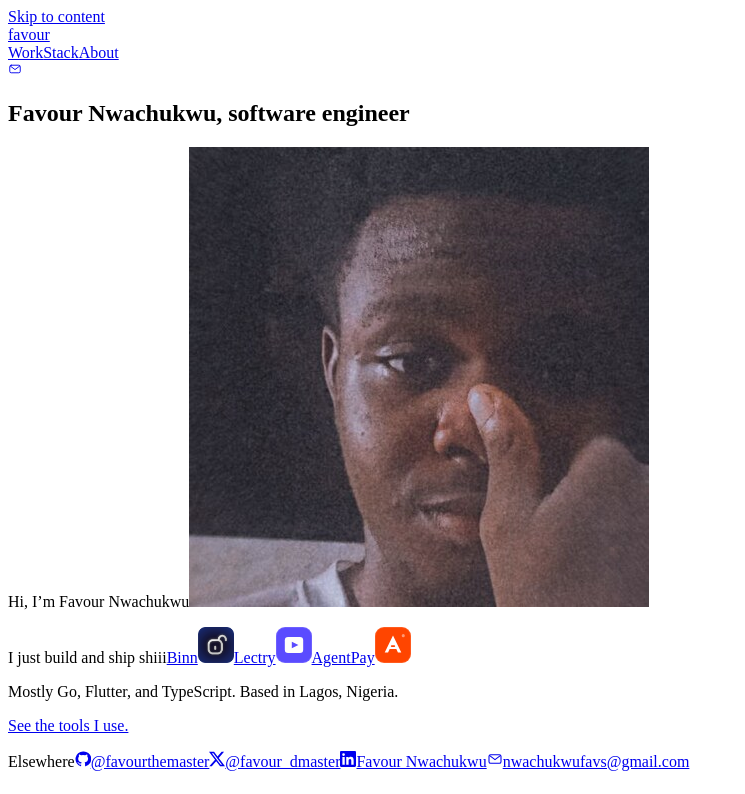
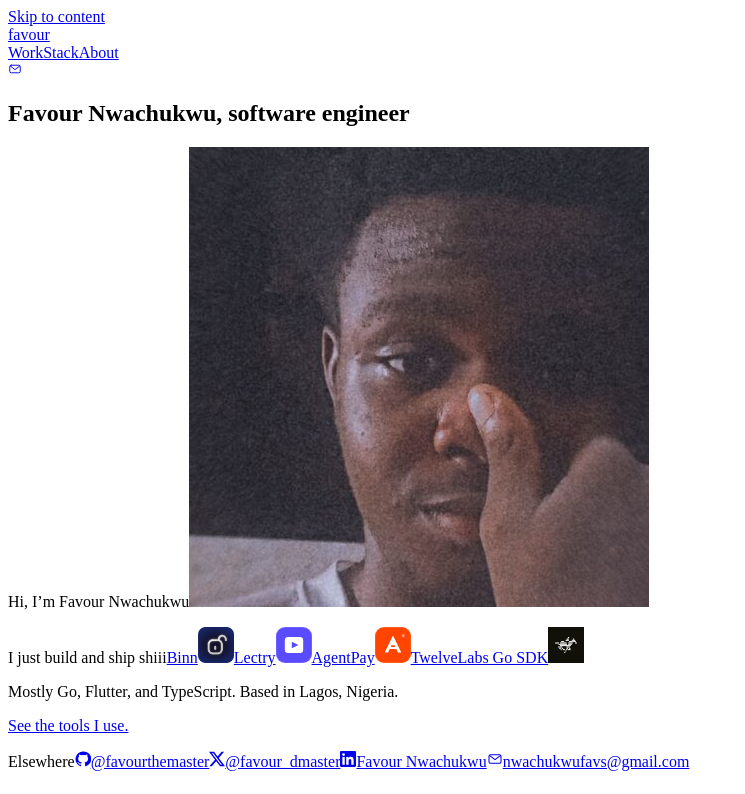
Before and after one commit to favourthemaster/portfolio-site, a React (Vite) app: page / in a window 1280 px wide. Shown: the top 794 px of the page, without its empty margins (0-745 px from the left). Built offline with nearby package versions, Linux system fonts and the light colour scheme; the HTML template or start-up script is replaced by a standard one.

Commit message:
Connect Lectry and TwelveLabs case studies

```diff
--- a/src/data/projects.ts
+++ b/src/data/projects.ts
@@ -30,6 +30,7 @@ export type Project = {
   caseStudy?: {
     intro: string
     problem: string
+    links?: { text: string; href: string }[]
   }
   highlight?: string
 }
@@ -74,9 +75,10 @@ export const projects: Project[] = [
     cover: 'lectry',
     caseStudy: {
       intro:
-        'Lectry turned the material students already had, such as a recorded lecture, photos of slides, or a PDF, into a course with lessons, transcripts, summaries, and quizzes.',
+        'Lectry turned the material students already had, such as a recorded lecture, photos of slides, or a PDF, into a course with lessons, transcripts, summaries, and quizzes. It used TwelveLabs for video understanding.',
       problem:
         'A recorded lecture or a folder of slides is not a course. Turning that material into lessons takes hours of cutting, writing, and structuring. Lectry did that work automatically, so students could study from a course instead of a pile of files.',
+      links: [{ text: 'TwelveLabs', href: '/work/twelvelabs-go-sdk' }],
     },
   },
   {
@@ -127,7 +129,8 @@ export const projects: Project[] = [
       intro:
         'An unofficial Go SDK for the TwelveLabs video understanding API. It wraps indexes, video uploads, tasks, search, and embeddings in typed Go models and context-aware methods.',
       problem:
-        'TwelveLabs had Python and JavaScript clients, but no Go SDK. I wanted a client that felt native to Go: typed models, context-aware methods, and one place for indexes, uploads, tasks, search, and embeddings.',
+        'I was using TwelveLabs in Lectry, which I built in Go, but there was no Go SDK. I wanted a client that felt native to Go: typed models, context-aware methods, and one place for indexes, uploads, tasks, search, and embeddings.',
+      links: [{ text: 'Lectry', href: '/work/lectry' }],
     },
     highlight:
       'After publishing the SDK, I got to talk with the TwelveLabs team about it.',
--- a/src/pages/Home.tsx
+++ b/src/pages/Home.tsx
@@ -7,7 +7,7 @@ import { Mark } from '../components/Mark'
 import { Reveal } from '../components/Reveal'
 import { SocialLinks } from '../components/SocialLinks'
 import { MoreItem, WorkRow } from '../components/WorkRow'
-import { featuredProjects, moreProjects } from '../data/projects'
+import { featuredProjects, moreProjects, projects } from '../data/projects'
 
 const clusterStyle = (rotate: string, lift: string, z: number) =>
   ({ '--r': rotate, '--y': lift, '--z': z }) as CSSProperties
@@ -18,6 +18,10 @@ const clusterRotations = [
   ['-3deg', '1px', 3],
   ['6deg', '-1px', 4],
 ] as const
+
+const heroProjects = projects.filter(
+  (project) => project.featured || project.slug === 'twelvelabs-go-sdk',
+)
 
 export function Home() {
   // Keep the hero short; the work rows carry the detail.
@@ -38,7 +42,7 @@ export function Home() {
           <p className="hero-line">
             I just build and ship shiii
             <span className="cluster">
-              {featuredProjects.map((project, index) => {
+              {heroProjects.map((project, index) => {
                 const [rotate, lift, z] = clusterRotations[index]
                 return (
                   <Link
--- a/src/pages/ProjectPage.tsx
+++ b/src/pages/ProjectPage.tsx
@@ -1,9 +1,40 @@
+import { Fragment } from 'react'
 import { Link, Navigate, useParams } from 'react-router-dom'
 import { CoverArt } from '../components/CoverArt'
 import { ArrowLeft, ArrowRight, ExternalLink } from '../components/Icons'
 import { Mark } from '../components/Mark'
 import { PageMeta } from '../components/PageMeta'
 import { getNextProject, getProject } from '../data/projects'
+
+function LinkedText({
+  text,
+  links,
+}: {
+  text: string
+  links?: { text: string; href: string }[]
+}) {
+  if (!links?.length) return <>{text}</>
+
+  const pattern = new RegExp(
+    `(${links.map((link) => link.text.replace(/[.*+?^${}()|[\]\\]/g, '\\$&')).join('|')})`,
+    'g',
+  )
+
+  return (
+    <>
+      {text.split(pattern).map((part, index) => {
+        const link = links.find((item) => item.text === part)
+        return link ? (
+          <Link key={index} className="text-link" to={link.href}>
+            {part}
+          </Link>
+        ) : (
+          <Fragment key={index}>{part}</Fragment>
+        )
+      })}
+    </>
+  )
+}
 
 export function ProjectPage() {
   const { slug } = useParams()
@@ -37,7 +68,9 @@ export function ProjectPage() {
           </div>
           <h1 className="case-title">{project.name}</h1>
           <p className="case-tagline">{project.tagline}</p>
-          <p className="case-intro">{caseStudy.intro}</p>
+          <p className="case-intro">
+            <LinkedText text={caseStudy.intro} links={caseStudy.links} />
+          </p>
         </header>
 
         {project.cover ? (
@@ -79,7 +112,9 @@ export function ProjectPage() {
 
         <section className="case-section">
           <p className="case-eyebrow">Background</p>
-          <p className="case-p">{caseStudy.problem}</p>
+          <p className="case-p">
+            <LinkedText text={caseStudy.problem} links={caseStudy.links} />
+          </p>
           {project.highlight ? (
             <p className="case-highlight">{project.highlight}</p>
           ) : null}
```
